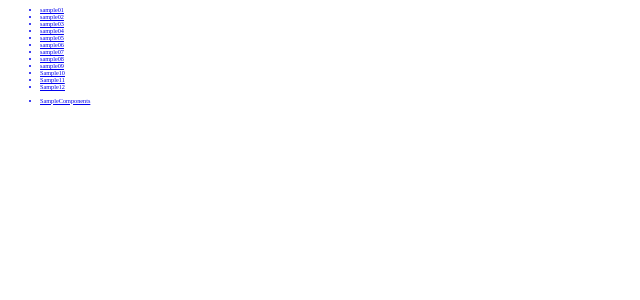
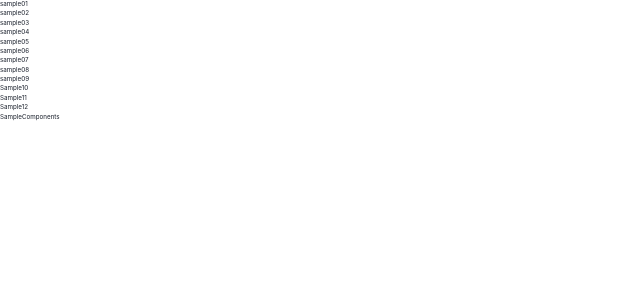
Before and after one commit to RikutoOgaki/next.js-scss, a Next.js app: page / in a window 1280 px wide. Shown: the top 300 px of the page, without its empty margins (0-640 px from the left). Built offline with nearby package versions, Linux system fonts and the light colour scheme.

Commit message:
nextscss

```diff
--- a/src/pages/_app.tsx
+++ b/src/pages/_app.tsx
@@ -1,6 +1,11 @@
 import '@/styles/globals.css'
+import { ChakraProvider } from '@chakra-ui/react'
 import type { AppProps } from 'next/app'
 
 export default function App({ Component, pageProps }: AppProps) {
-  return <Component {...pageProps} />
+  return (
+    <ChakraProvider>
+      <Component {...pageProps} />
+    </ChakraProvider>
+  )
 }
```
